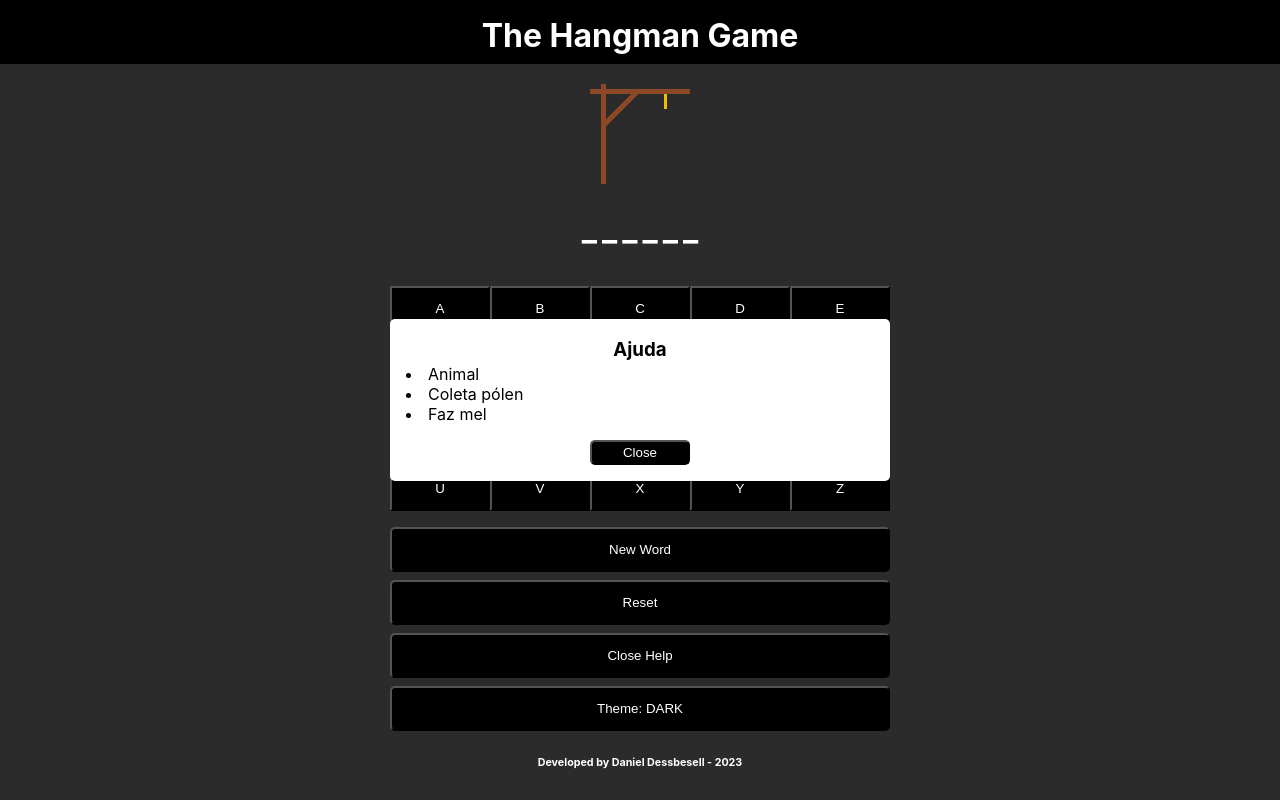
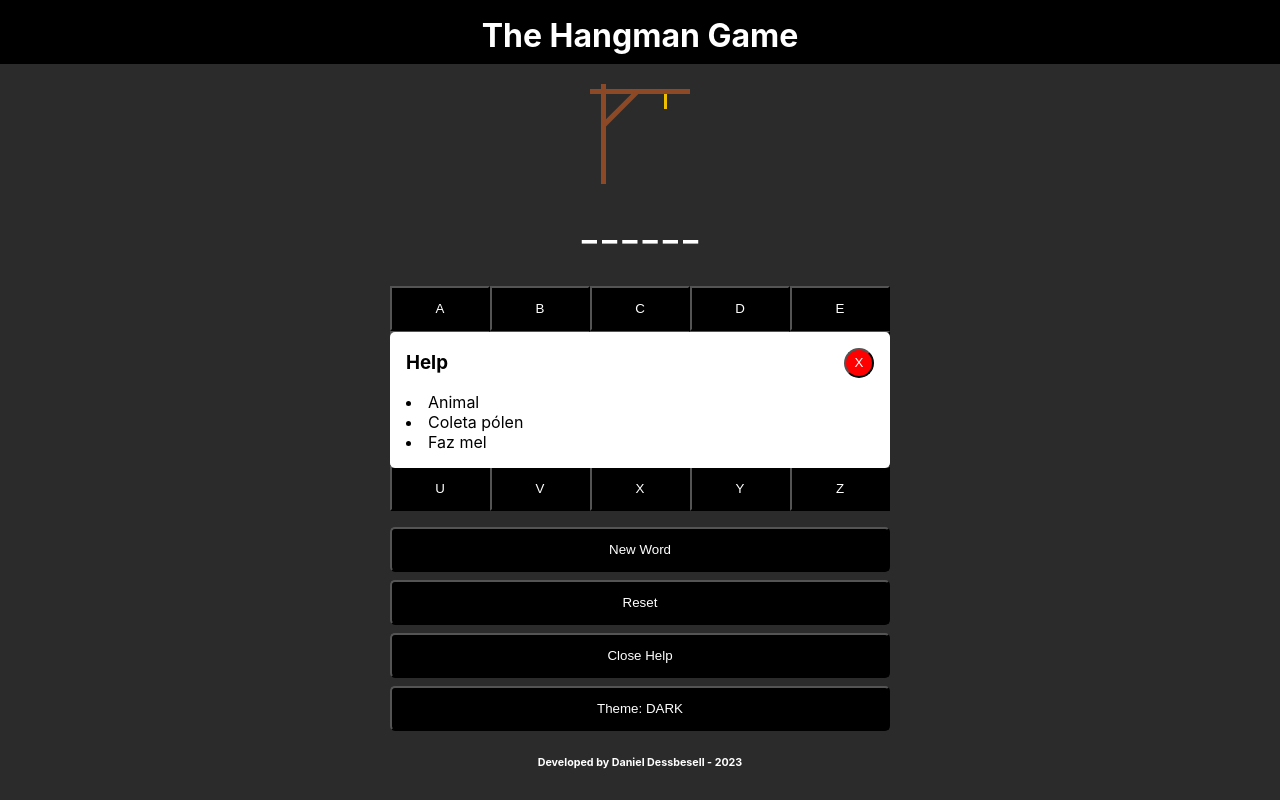
Before and after one commit to danieldessbesell/theHangmanGame, a React (Create React App) app: page / in a window 1280 px wide. Both pictures are taken after a click on the button "Help". Built offline with nearby package versions, Linux system fonts and the light colour scheme.

Commit message:
feat create makedCard

```diff
--- /dev/null
+++ b/src/components/MakedCard/index.jsx
@@ -0,0 +1,67 @@
+import React from "react";
+import styles from "../../styles/colors";
+
+export default function MakedCard({
+  themeSelect='dark',
+  title='teste',
+  buttonClose=true,
+  handleClose=()=>{},
+  children,
+}){
+    return (
+      <div
+        style={{
+          position: 'absolute',
+          top: '0px',
+          left: '0px',
+          width: '100%',
+          height: '100vh',
+          display: 'flex',
+          justifyContent: 'center',
+          alignItems: 'center',
+        }}
+      >
+        <div
+          style={{
+            width: '80vw',
+            height: 'max-content',
+            maxWidth: '500px',
+            backgroundColor: styles[themeSelect].fontColor,
+            color: styles[themeSelect].bg1,
+            padding: '16px',
+            boxSizing: 'border-box',
+            textAlign: 'left',
+            borderRadius: '5px',
+          }}
+        >
+          <div
+            style={{
+              display: 'flex',
+              justifyContent: 'space-between'
+
+            }}
+          >
+            <h3 style={{marginTop: 3}}>{title}</h3>
+            {(buttonClose) && (
+              <button
+                onClick={handleClose}
+                style={{
+                  borderRadius: '15px',
+                  width: '30px',
+                  height: '30px',
+                  backgroundColor: '#FF0000',
+                  color: '#FFFFFF',
+                  cursor: 'pointer',
+                }}
+              >
+                X
+              </button>
+            )}
+          </div>
+          <div>
+            {children}
+          </div>
+        </div>
+      </div>
+    );
+}
--- a/src/pages/Hangman/index.js
+++ b/src/pages/Hangman/index.js
@@ -5,6 +5,7 @@ import Header from "../../components/Header";
 import styles from "../../styles/colors";
 import handleChangeTheme from "../../helpers/changeTheme";
 import HangmanSVG from "../../components/HangmanSVG";
+import MakedCard from "../../components/MakedCard";
 
 export default function Hangman() {
   const [word, setWord] = useState('');
@@ -209,104 +210,33 @@ export default function Hangman() {
           </button>
         </div>
         {endWord && (
-          <div
-            style={{
-              position: 'absolute',
-              top: '0px',
-              left: '0px',
-              width: '100%',
-              height: '100vh',
-              display: 'flex',
-              justifyContent: 'center',
-              alignItems: 'center',
-            }}
+          <MakedCard
+            themeSelect={themeSelect}
+            title=''
+            buttonClose={true}
+            handleClose={()=>{setEndWord(!endWord)}}
           >
-            <div
-              style={{
-                width: '80vw',
-                height: 'max-content',
-                maxWidth: '500px',
-                backgroundColor: styles[themeSelect].fontColor,
-                color: styles[themeSelect].bg1,
-                padding: '16px',
-                boxSizing: 'border-box',
-                textAlign: 'left',
-                borderRadius: '5px',
-              }}
-            >
-              <h4>{mesage}</h4>
-              <div style={{ textAlign: 'center', marginTop: '16px' }}>
-                <button
-                  onClick={()=>{ setEndWord(!endWord) }}
-                  style={{
-                    width: '100px',
-                    height: '25px',
-                    maxWidth: '500px',
-                    borderRadius: '5px',
-                    backgroundColor: styles[themeSelect].bg1,
-                    color: styles[themeSelect].fontColor,
-                  }}
-                >
-                  Close
-                </button>
-              </div>
-            </div>
-          </div>
+            <h4>{mesage}</h4>
+          </MakedCard>
         )}
         {showSuggestions && (
-          <div
-            style={{
-              position: 'absolute',
-              top: '0px',
-              left: '0px',
-              width: '100%',
-              height: '100vh',
-              display: 'flex',
-              justifyContent: 'center',
-              alignItems: 'center',
-            }}
+          <MakedCard
+            themeSelect={themeSelect}
+            title='Help'
+            buttonClose={true}
+            handleClose={()=>{setShowSugestions(!showSuggestions)}}
           >
-            <div
-              style={{
-                width: '80vw',
-                height: 'max-content',
-                maxWidth: '500px',
-                backgroundColor: styles[themeSelect].fontColor,
-                color: styles[themeSelect].bg1,
-                padding: '16px',
-                boxSizing: 'border-box',
-                textAlign: 'left',
-                borderRadius: '5px',
-              }}
-            >
-              <h3 style={{marginTop: 3, marginBottom: 3, textAlign: 'center'}}>Ajuda</h3>
               {suggestions.map((item)=>(
                 <li>{item}</li>
               ))}
-              <div style={{ textAlign: 'center', marginTop: '16px' }}>
-                <button
-                  onClick={()=>{ setShowSugestions(!showSuggestions) }}
-                  style={{
-                    width: '100px',
-                    height: '25px',
-                    maxWidth: '500px',
-                    borderRadius: '5px',
-                    backgroundColor: styles[themeSelect].bg1,
-                    color: styles[themeSelect].fontColor,
-                  }}
-                >
-                  Close
-                </button>
-              </div>
-            </div>
-          </div>
+          </MakedCard>
         )}
       </div>
       <div style={{ textAlign: 'center' }}>
-          <h6>
-            Developed by Daniel Dessbesell - 2023
-          </h6>
-        </div>
+        <h6>
+          Developed by Daniel Dessbesell - 2023
+        </h6>
+      </div>
     </div>
   );
 }
```
